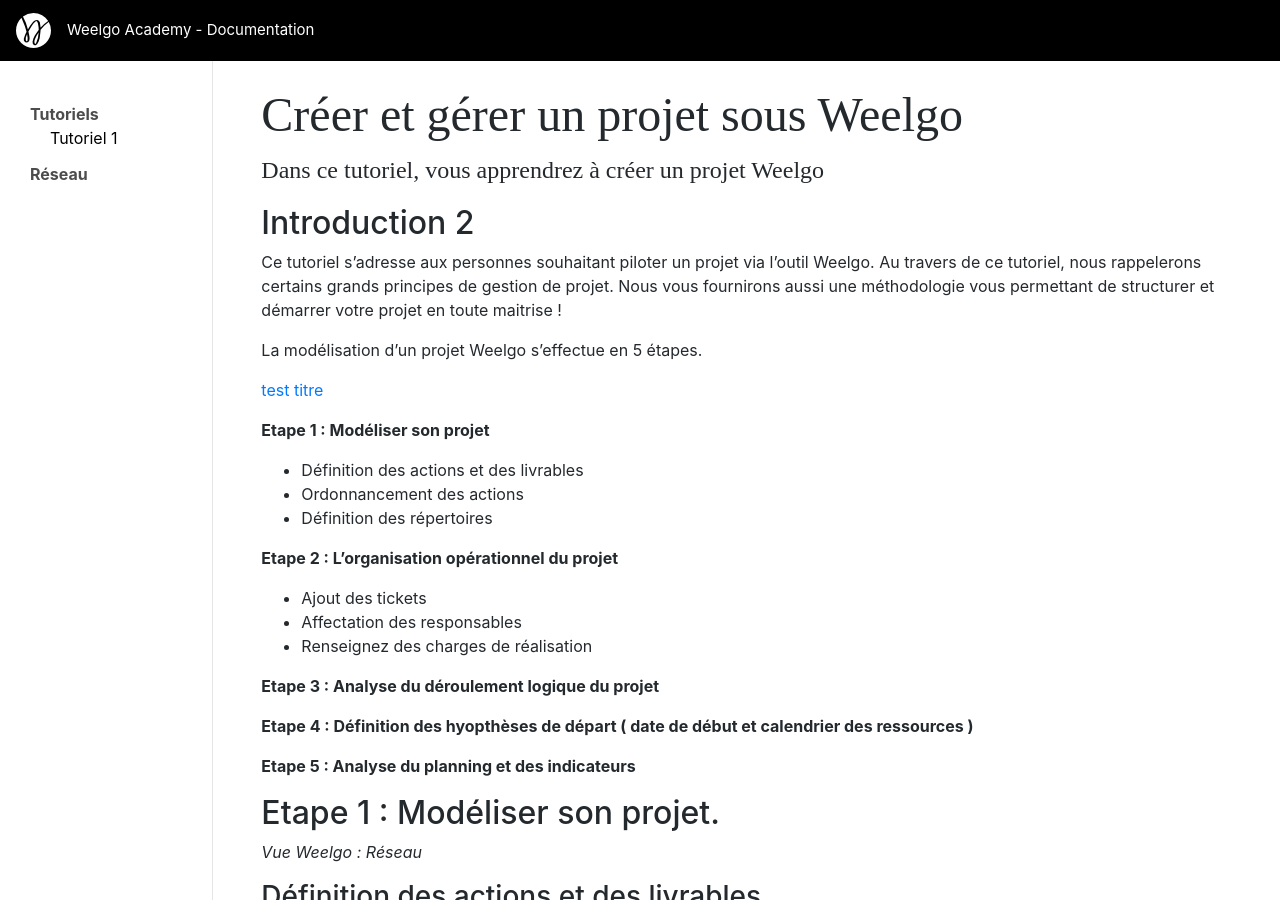
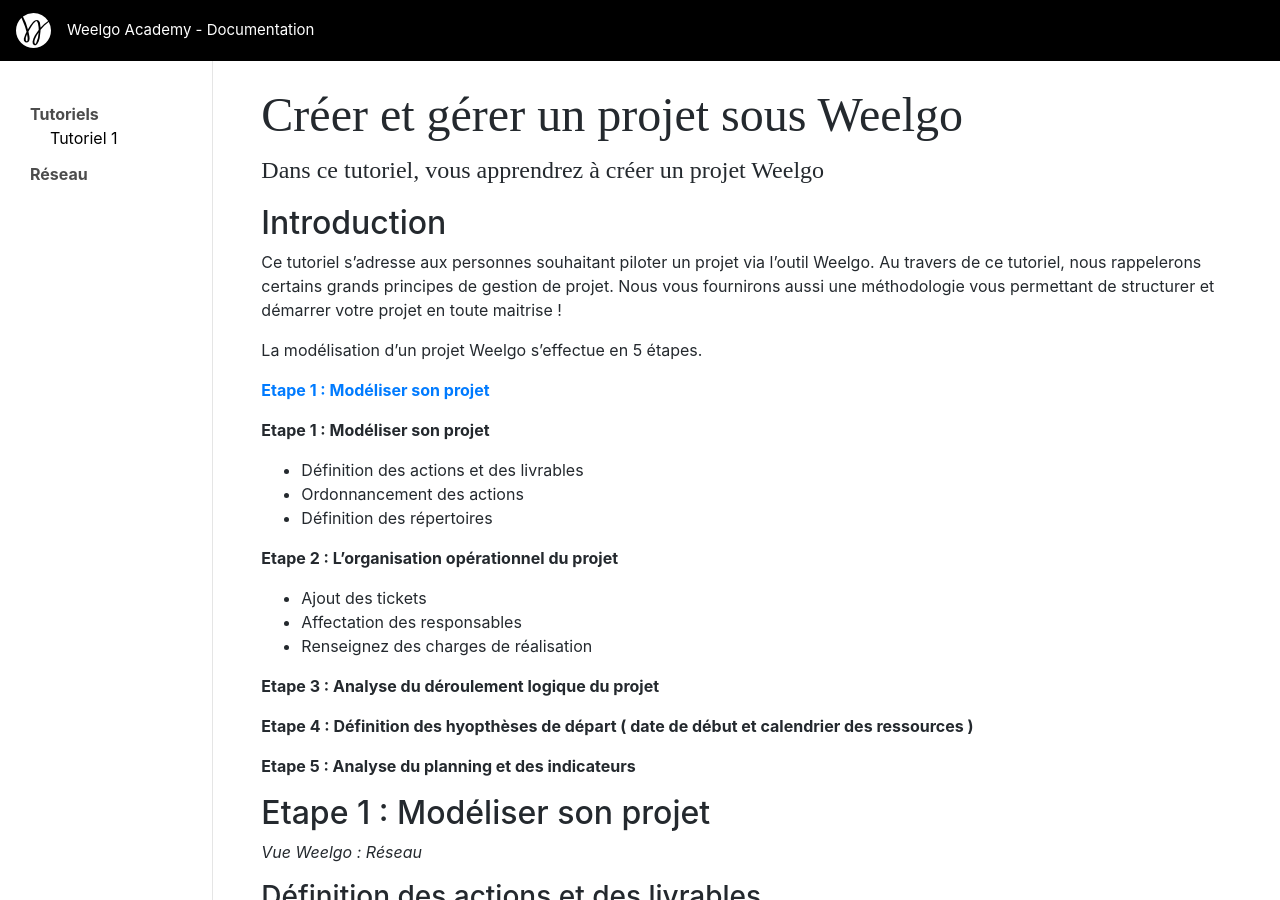
Before and after one commit to Weelgo/weelgo.github.io, a Jekyll site: the page built from fr/tutoriels/creationReseau.md, in a window 1280 px wide and 900 px high. Built offline with Jekyll 4.4.1, drawn with Linux system fonts in a browser that asks for light colours.

Commit message:
Update creationReseau.md

```diff
--- a/fr/tutoriels/creationReseau.md
+++ b/fr/tutoriels/creationReseau.md
@@ -5,15 +5,13 @@
 toc : true
 ---
 
-## Introduction 2
+## Introduction
 
 Ce tutoriel s'adresse aux personnes souhaitant piloter un projet via l'outil Weelgo. Au travers de ce tutoriel, nous rappelerons certains grands principes de gestion de projet. Nous vous fournirons aussi une méthodologie vous permettant de structurer et démarrer votre projet en toute maitrise !
 
 La modélisation d'un projet Weelgo s'effectue en 5 étapes.
 
-[test titre](#titre)
-
-
+__[Etape 1 : Modéliser son projet](#modeliserProjet)__
 
 __Etape 1 : Modéliser son projet__
 + Définition des actions et des livrables
@@ -33,7 +31,7 @@
 
 
 
-## Etape 1 : Modéliser son projet.
+## Etape 1 : Modéliser son projet <a id="modeliserProjet"></a>
 
 
 *Vue Weelgo : Réseau*
@@ -120,7 +118,7 @@
 
 ---
 
-### Définition des répertoires <a id="titre"></a>
+### Définition des répertoires
 
 Suite à la création du réseau, il est nécessaire de finaliser sa construction en l'encapsulant dans une structure. Cette structure, ou découpage, permettra de faciliter la compréhension et la gestion au quotidien du projet
 
```
